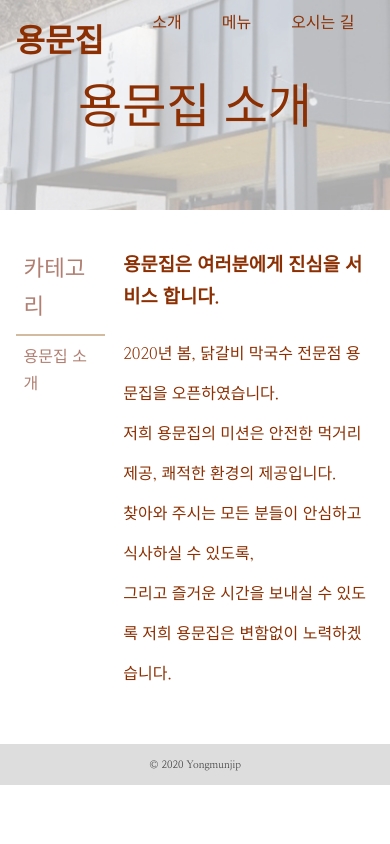
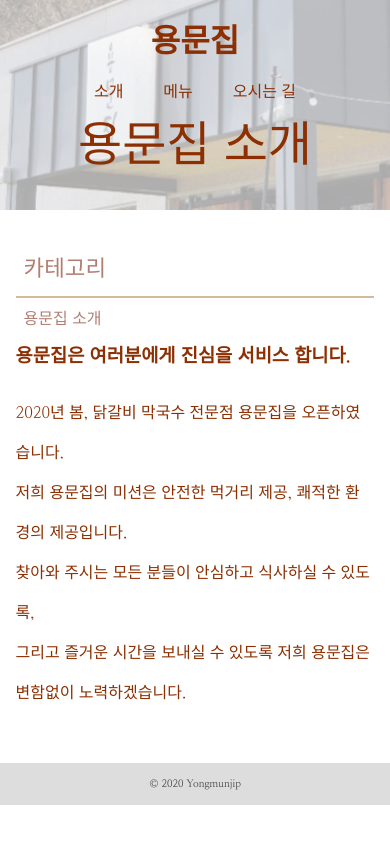
Before and after one commit to syaron10/yongmunjip, a plain HTML site: page intro.html in a window 390 px wide. Drawn offline with Linux system fonts and the light colour scheme; some packages are replaced by stand-ins of ours.

Commit message:
yongmunjip 20200522 mobile

```diff
--- a/css/style.css
+++ b/css/style.css
@@ -144,10 +144,6 @@ footer p {
 
 /* Mobile */
 @media(max-width: 600px) {
-  .home-content h2 {
-    font-size: 2.2rem;
-  }
-
   /*header*/
   .main-nav {
     font-size: 1rem;
@@ -157,9 +153,26 @@ footer p {
     margin: 0 20px;
   }
 
+  .header {
+    flex-direction: column;
+    align-items: center;
+  }
+
   /*home*/
   .home-content {
     margin-top: 20%;
   }
 
+  .home-content h2 {
+    font-size: 2.2rem;
+  }
+
+  /*news*/
+  .intro-content {
+    flex-direction: column;
+  }
+  aside, article {
+    width: 100%;
+  }
+
 }
```
